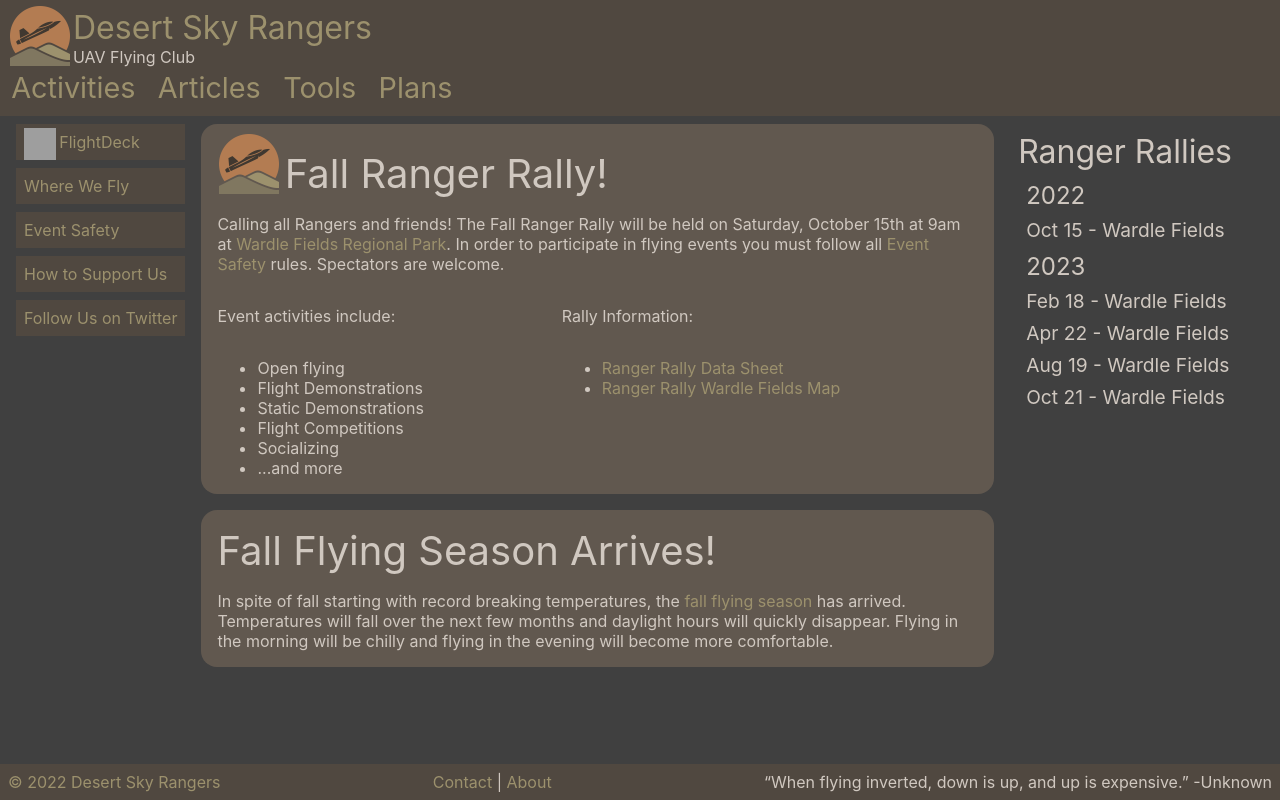
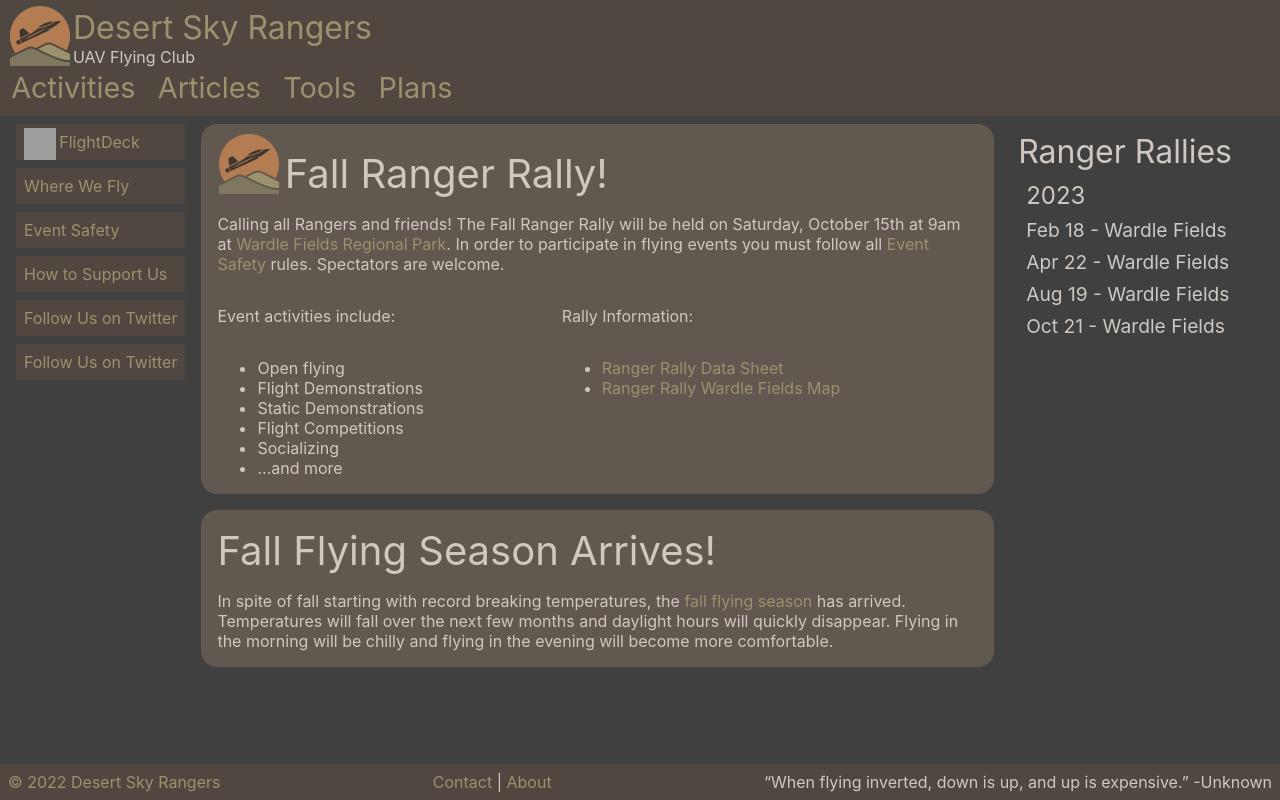
Before and after one commit to desertskyrangers/www.desertskyrangers.org, a React (Create React App) app: page / in a window 1280 px wide. Built offline with nearby package versions, Linux system fonts and the light colour scheme; grey boxes are pictures that could not be loaded.

Commit message:
Add Instagram link

```diff
--- a/src/Home.js
+++ b/src/Home.js
@@ -15,6 +15,7 @@ export default class Home extends React.Component {
 						<Link to="/safety" className="infoitem">{Icons.SAFETY} Event Safety</Link>
 						<Link to='/support' className='infoitem'>{Icons.HANDSHAKE} How to Support Us</Link>
 						<a href="https://twitter.com/desertskyranger?ref_src=twsrc%5Etfw" className="infoitem">{Icons.TWITTER} Follow Us on Twitter</a>
+						<a href="https://www.instagram.com/desertskyrangers/" className="infoitem">{Icons.INSTAGRAM} Follow Us on Twitter</a>
 					</div>
 
 					<div className="column">
@@ -70,10 +71,6 @@ export default class Home extends React.Component {
 							<p className='title'>Ranger Rallies</p>
 						</div>
 						<div>
-							<h5>2022</h5>
-							<h6>Oct 15 - Wardle Fields</h6>
-						</div>
-						<div>
 							<h5>2023</h5>
 							<h6>Feb 18 - Wardle Fields</h6>
 							<h6>Apr 22 - Wardle Fields</h6>
--- a/src/Icons.js
+++ b/src/Icons.js
@@ -14,6 +14,7 @@ class Icons {
 	FLIGHTDECK_H2 = <img style={{width: '3rem', height: '3rem', margin: '-0.5rem -0.5rem -0.5rem 0rem'}} src='https://flightdeck.desertskyrangers.org/logo.png' alt="FlightDeck Logo"/>
 	FLIGHTDECK = <img style={{width: '2rem', height: '2rem', margin: '-0.3rem 0.2rem -0.7rem 0rem'}} src='https://flightdeck.desertskyrangers.org/logo.png' alt="FlightDeck Logo"/>
 	HANDSHAKE = <FontAwesomeIcon icon={solid('handshake')}/>
+	INSTAGRAM = <FontAwesomeIcon icon={brands('instagram')}/>
 	LOCATION = <FontAwesomeIcon icon={solid('map-marker-alt')}/>
 	RALLY = <FontAwesomeIcon icon={solid('users')}/>
 	SAFETY = <span><FontAwesomeIcon icon={solid('exclamation')}/><FontAwesomeIcon icon={solid('exclamation')}/><FontAwesomeIcon icon={solid('exclamation')}/></span>
```
